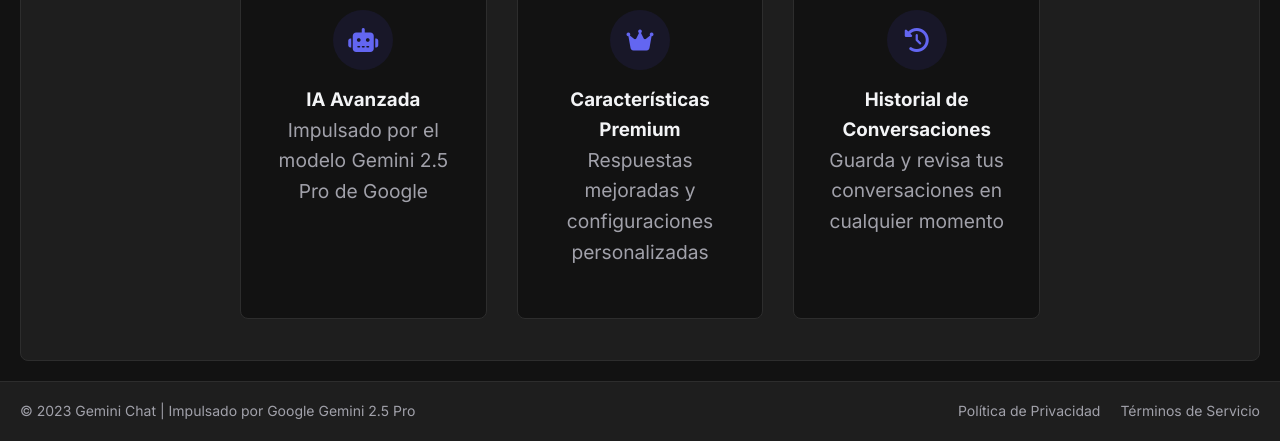
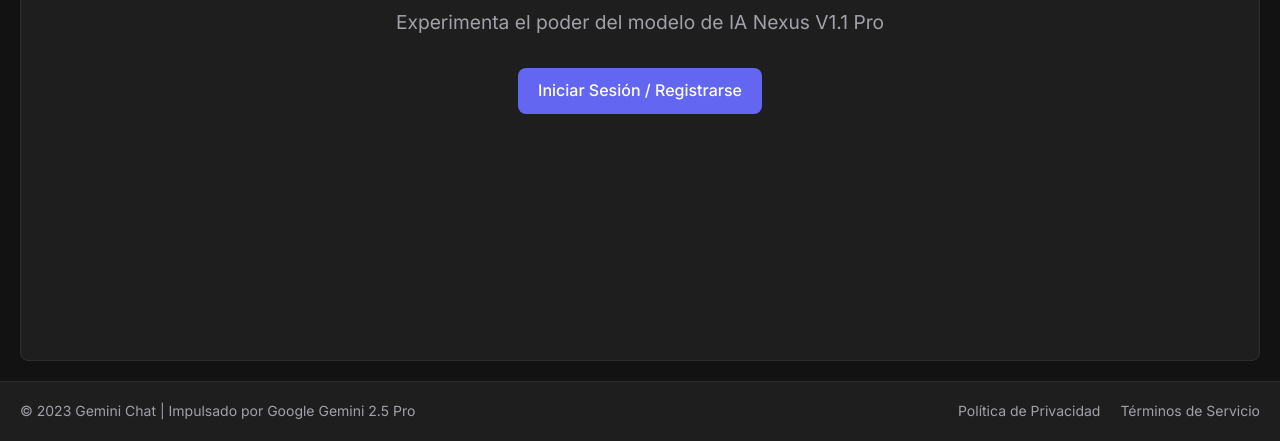
Before and after one commit to Matias837/Nexus-chat-IA, a plain HTML site: page index.html in a window 1280 px wide. Shown: the part 379-820 px from the top of the page. Drawn offline with Linux system fonts and the light colour scheme; a script that the page names is missing.

Commit message:
Update index.html

```diff
--- a/index.html
+++ b/index.html
@@ -1055,7 +1055,7 @@
         <div id="flash-messages" class="flash-messages"></div>
 
         <!-- Auth View (Login/Register) -->
-        <div id="auth-view" style="display: block;">
+        <div id="auth-view" style="display: none;">
             <div class="auth-container">
                 <div class="auth-box">
                     <div class="auth-tabs">
@@ -1236,7 +1236,7 @@
         </div>
 
         <!-- Chat View -->
-        <div id="chat-view" style="display: none;">
+        <div id="chat-view" style="display: block;">
             <div class="chat-container">
                 <!-- Sidebar with conversation history (only visible for logged in users) -->
                 <div class="sidebar" id="sidebar" style="display: none;">
@@ -1314,32 +1314,14 @@
                     <div id="welcome-view" class="welcome-section" style="display: flex;">
                         <div class="welcome-content">
                             <h1>Bienvenido a Gemini Chat</h1>
-                            <p>Experimenta el poder del modelo de IA Gemini 2.5 Pro de Google</p>
+                            <p>Experimenta el poder del modelo de IA Nexus V1.1 Pro </p>
                             <div class="welcome-buttons">
                                 <a id="welcome-login-btn" class="btn btn-primary">Iniciar Sesión / Registrarse</a>
                             </div>
                             <div class="welcome-features">
-                                <div class="feature">
-                                    <div class="feature-icon">
-                                        <i class="fas fa-robot"></i>
-                                    </div>
-                                    <h3>IA Avanzada</h3>
-                                    <p>Impulsado por el modelo Gemini 2.5 Pro de Google</p>
-                                </div>
-                                <div class="feature">
-                                    <div class="feature-icon">
-                                        <i class="fas fa-crown"></i>
-                                    </div>
-                                    <h3>Características Premium</h3>
-                                    <p>Respuestas mejoradas y configuraciones personalizadas</p>
-                                </div>
-                                <div class="feature">
-                                    <div class="feature-icon">
-                                        <i class="fas fa-history"></i>
-                                    </div>
-                                    <h3>Historial de Conversaciones</h3>
-                                    <p>Guarda y revisa tus conversaciones en cualquier momento</p>
-                                </div>
+
+
+
                             </div>
                         </div>
                     </div>
```
